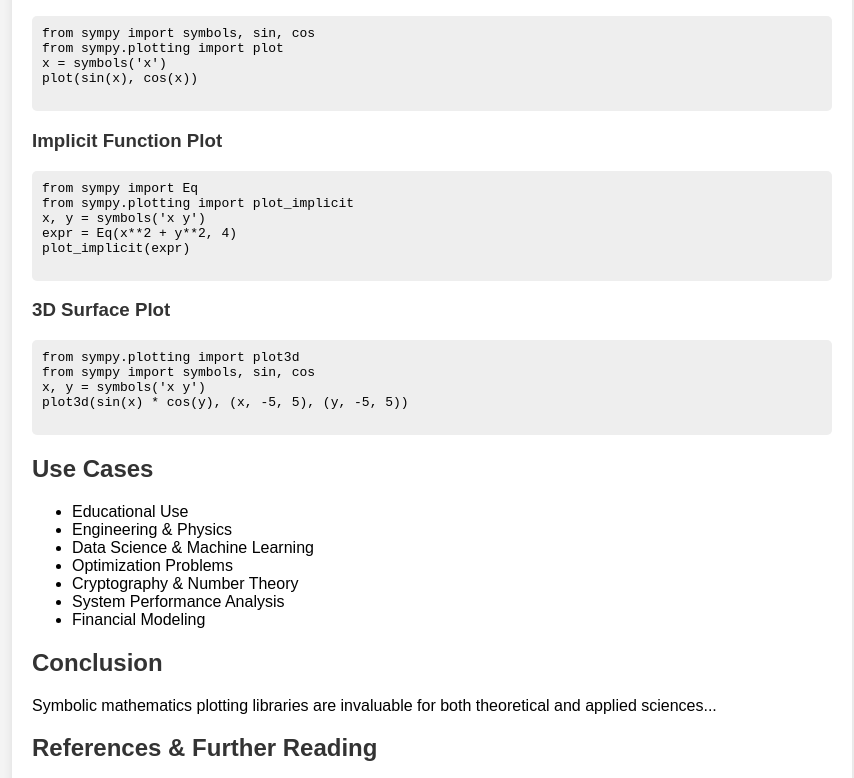
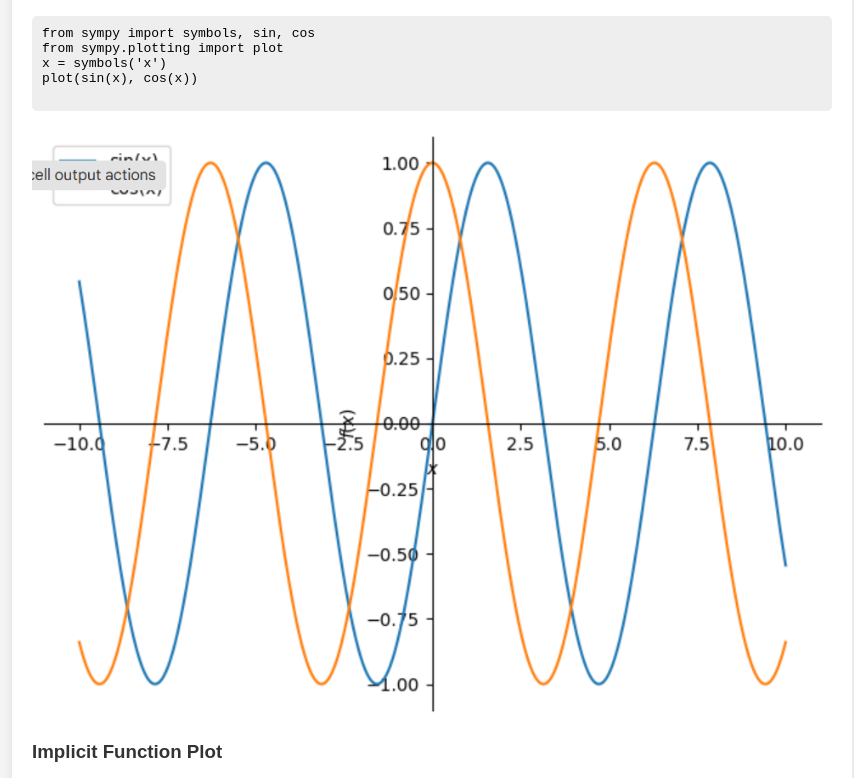
Before and after one commit to AfeefAhsan/symbolic-math-plotting-blog, a plain HTML site: page index.html in a window 1280 px wide. Shown: the part 1185-1963 px from the top of the page, without its empty margins (208-1062 px from the left). Drawn offline with Linux system fonts and the light colour scheme.

Commit message:
Update index.html

```diff
--- a/index.html
+++ b/index.html
@@ -27,6 +27,12 @@
             padding: 10px;
             border-radius: 5px;
             overflow-x: auto;
+        }
+        img {
+            display: block;
+            max-width: 100%;
+            height: auto;
+            margin: 10px 0;
         }
     </style>
 </head>
@@ -81,6 +87,7 @@
 x = symbols('x')
 plot(sin(x), cos(x))
         </pre>
+        <img src="Screenshot 2025-02-25 170033.png" alt="Basic 2D Plot">
 
         <h3>Implicit Function Plot</h3>
         <pre>
@@ -90,6 +97,7 @@
 expr = Eq(x**2 + y**2, 4)
 plot_implicit(expr)
         </pre>
+        <img src="Screenshot 2025-02-25 170301.png" alt="Implicit Function Plot">
 
         <h3>3D Surface Plot</h3>
         <pre>
@@ -98,6 +106,7 @@
 x, y = symbols('x y')
 plot3d(sin(x) * cos(y), (x, -5, 5), (y, -5, 5))
         </pre>
+        <img src="Screenshot 2025-02-25 170418.png" alt="3D Surface Plot">
 
         <h2>Use Cases</h2>
         <ul>
```
